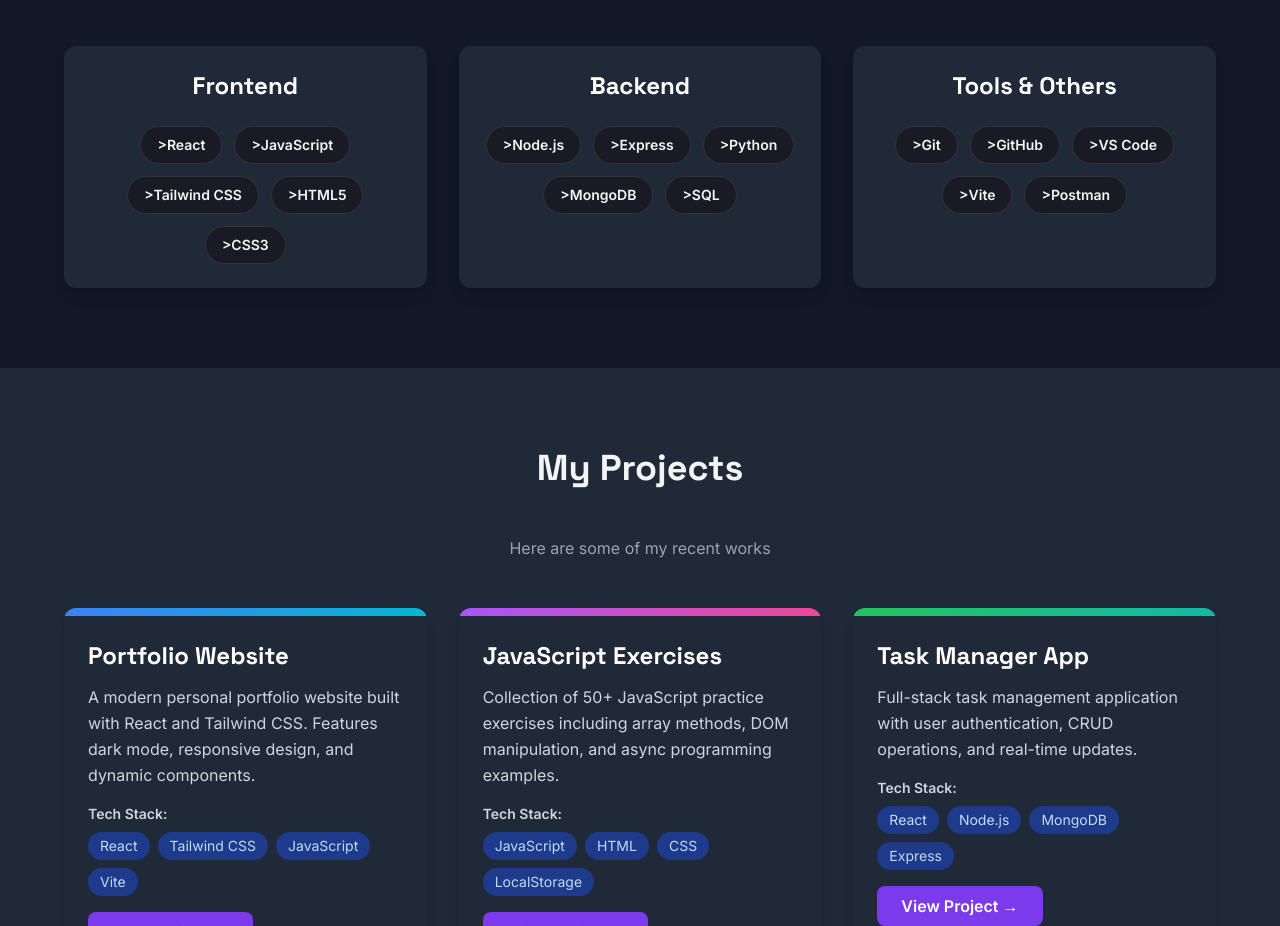
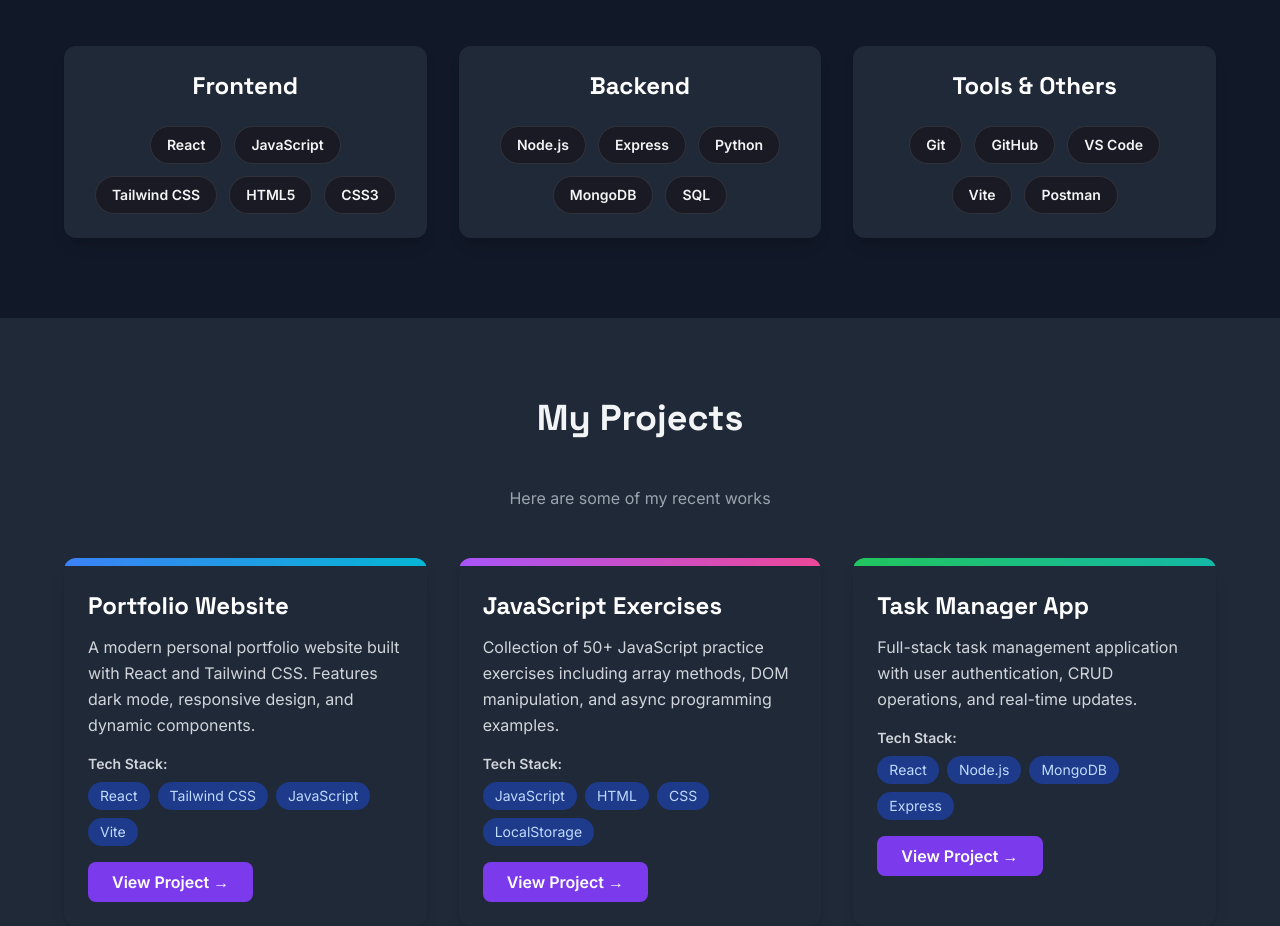
Before and after one commit to sajad-husain/portfolio-website, a React (Vite) app: page / in a window 1280 px wide. Shown: the part 1441-2367 px from the top of the page. Built offline with nearby package versions, Linux system fonts and the light colour scheme.

Commit message:
chore: design system baseline pass

```diff
--- a/src/components/Skills.jsx
+++ b/src/components/Skills.jsx
@@ -58,7 +58,7 @@
                                 {category.skills.map((skill) => (
                                     <span
                                         key={skill.id}
-                                        className="bg-surface-raised border border-white/10 text-ink-primary px-4 py-2 rounded-full text-sm font-semibold btn-hover">
+                                        className="bg-surface-raised border border-white/10 text-ink-primary px-4 py-2 rounded-full text-sm font-semibold btn-hover"
                                     >
                                         {skill.name}
                                     </span>
```
Also changed, not shown: 4 other files (tests, documents, lock files or other folders).
